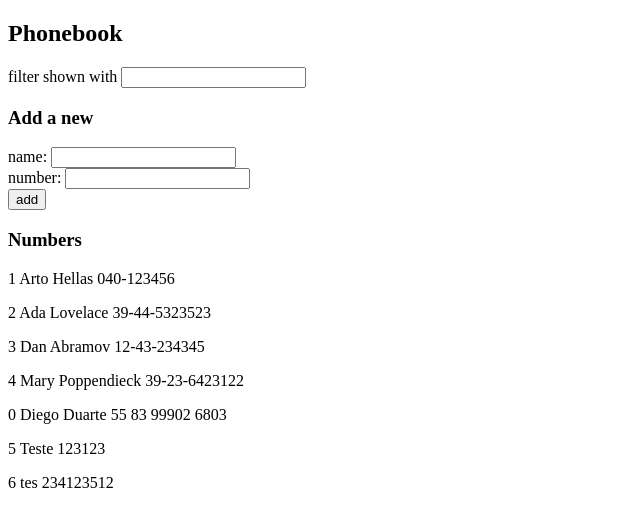
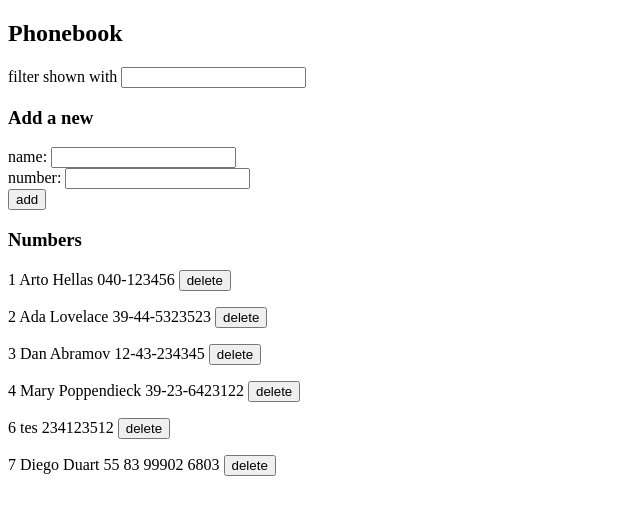
Before and after one commit to duartqx/helsinki, a React (Vite) app in the folder fullstack/part2/phonebook/: page / in a window 1280 px wide. Shown: the top 526 px of the page, without its empty margins (0-640 px from the left). Built offline with nearby package versions, Linux system fonts and the light colour scheme; data requests are answered from the project's data file.

Commit message:
fullstack part2 2.14

```diff
--- a/fullstack/part2/phonebook/db.json
+++ b/fullstack/part2/phonebook/db.json
@@ -21,19 +21,14 @@
       "id": "4"
     },
     {
-      "id": 0,
-      "name": "Diego Duarte",
-      "number": "55 83 99902 6803"
+      "id": "6",
+      "name": "tes",
+      "number": "234123512"
     },
     {
-      "id": 5,
-      "name": "Teste",
-      "number": "123123"
-    },
-    {
-      "id": 6,
-      "name": "tes",
-      "number": "234123512"
+      "id": "7",
+      "name": "Diego Duart",
+      "number": "55 83 99902 6803"
     }
   ]
 }
--- a/fullstack/part2/phonebook/src/App.jsx
+++ b/fullstack/part2/phonebook/src/App.jsx
@@ -23,7 +23,7 @@ const App = () => {
   const [filter, setFilter] = useState("");
 
   useEffect(() => {
-    personsService.all().then((initPersons) => setPersons(initPersons));
+    personsService.allPersons().then((initPersons) => setPersons(initPersons));
   }, []);
 
   /** @type {Types.GetPersons} */
@@ -33,6 +33,14 @@ const App = () => {
           p.name.toLowerCase().includes(filter.toLowerCase()),
         )
       : persons;
+  };
+
+  /** @type {Types.DeletePerson} */
+  const deletePersonHandler = (person) => () => {
+    if (window.confirm(`Delete ${person.name} ?`)) {
+      personsService.deletePerson(person.id || 0);
+      setPersons(() => persons.filter((p) => p.id !== person.id));
+    }
   };
 
   /** @type {Types.InputChangeEvent} */
@@ -73,7 +81,7 @@ const App = () => {
     }
 
     personsService
-      .create({
+      .createPerson({
         name: newName,
         number: newPhone,
       })
@@ -105,7 +113,10 @@ const App = () => {
       <h3>Add a new</h3>
       <PhoneBookForm onSubmit={handleForm} parts={formParts} />
       <h3>Numbers</h3>
-      <Persons getPersons={getPersons} />
+      <Persons
+        getPersons={getPersons}
+        deletePersonHandler={deletePersonHandler}
+      />
     </div>
   );
 };
--- a/fullstack/part2/phonebook/src/components/Persons.jsx
+++ b/fullstack/part2/phonebook/src/components/Persons.jsx
@@ -2,13 +2,23 @@ import React from "react";
 import * as Types from "../types";
 
 /**
+ * @param {Object} props
+ * @param {() => void} props.handleDelete
+ **/
+const DeleteButton = ({ handleDelete }) => {
+  return <button onClick={handleDelete}>delete</button>;
+};
+
+/**
  * @param {Object} personProps
  * @param {Types.Person} personProps.person
+ * @param {() => void} personProps.deletePersonHandler
  **/
-const Person = ({ person }) => {
+const Person = ({ person, deletePersonHandler }) => {
   return (
     <p>
-      {person.id} {person.name} {person.number}
+      {person.id} {person.name} {person.number}{" "}
+      <DeleteButton handleDelete={deletePersonHandler} />
     </p>
   );
 };
@@ -16,12 +26,17 @@ const Person = ({ person }) => {
 /**
  * @param {Object} personProps
  * @param {Types.GetPersons} personProps.getPersons
+ * @param {Types.DeletePerson} personProps.deletePersonHandler
  **/
-const Persons = ({ getPersons }) => {
+const Persons = ({ getPersons, deletePersonHandler }) => {
   return (
     <>
-      {getPersons().map((/** @type {Types.Person} */ p) => (
-        <Person person={p} key={`person_${p.id}`} />
+      {getPersons().map((/** @type {Types.Person} */ person) => (
+        <Person
+          person={person}
+          deletePersonHandler={deletePersonHandler(person)}
+          key={`person_${person.id}`}
+        />
       ))}
     </>
   );
--- a/fullstack/part2/phonebook/src/services/persons.js
+++ b/fullstack/part2/phonebook/src/services/persons.js
@@ -1,11 +1,12 @@
 import * as Types from "../types";
 import axios from "axios";
+
 const baseUrl = "http://localhost:3001/persons";
 
 /** @type {number[]} */
 let ids = [];
 
-/** @returns {number} **/
+/** @returns {number} */
 const getNextId = () => Math.max(...ids) + 1;
 
 /**
@@ -24,7 +25,7 @@ const parsePersonId = (/** @type {apiPerson} */ p) => {
 };
 
 /** @returns {Promise<Types.Person[]>} */
-const all = async () => {
+const allPersons = async () => {
   return axios.get(baseUrl).then((res) => {
     return res.data.map((/** @type {apiPerson} */ p) => parsePersonId(p));
   });
@@ -34,9 +35,13 @@ const all = async () => {
  * @param {Types.Person} person
  * @returns {Promise<Types.Person>}
  **/
-const create = async (person) => {
-  const newPerson = { ...person, id: getNextId() };
+const createPerson = async (person) => {
+  const newPerson = { ...person, id: getNextId().toString() };
   return axios.post(baseUrl, newPerson).then((res) => parsePersonId(res.data));
+};
+
+const deletePerson = async (/** @type {number} */ id) => {
+  return axios.delete(`${baseUrl}/${id}`).then((res) => res.data);
 };
 
 /**
@@ -44,10 +49,10 @@ const create = async (person) => {
  * @param {Types.Person} person
  * @returns {Promise<Types.Person>}
  **/
-const update = async (id, person) => {
+const updatePerson = async (id, person) => {
   return axios
     .put(`${baseUrl}/${id}`, person)
     .then((res) => parsePersonId(res.data));
 };
 
-export default { all, create, update };
+export default { allPersons, createPerson, updatePerson, deletePerson };
```
Also changed, not shown: fullstack/part2/phonebook/src/types.js (+3 -4 lines).
